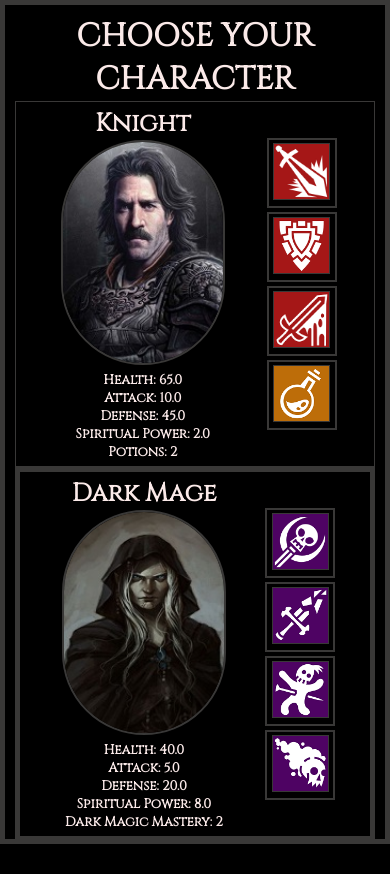
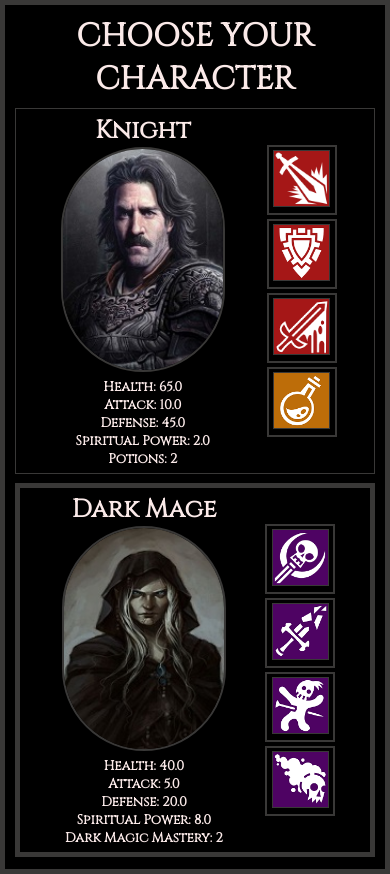
Before and after one commit to Rodrj1/cityofhithair, a React (Create React App) app: page / in a window 390 px wide. Before the commit the page ends 844 px from the top, so only its background shows below. Built offline with nearby package versions, Linux system fonts and the light colour scheme; a web font is replaced by a local one.

Commit message:
deleted border-box property

```diff
--- a/src/App.css
+++ b/src/App.css
@@ -14,7 +14,6 @@ html {
 }
 
 body {
-  box-sizing: border-box;
   background-color: hsla(52, 20%, 0%, 1);
   height: 100%;
   width: 100%;
@@ -412,7 +411,6 @@ p {
   border: 5px solid hsl(30, 2%, 22%);
   height: 100vh;
   padding: 10px;
-  box-sizing: border-box;
 }
 
 .grid-hero-selection h1 {
@@ -942,7 +940,6 @@ p {
     border: 5px solid hsl(30, 2%, 22%);
     height: 100vh;
     padding: 10px;
-    box-sizing: border-box;
   }
 
   .grid-hero-selection h1 {
```
